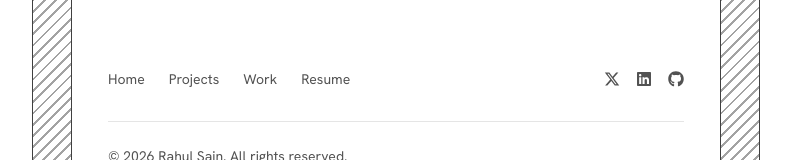
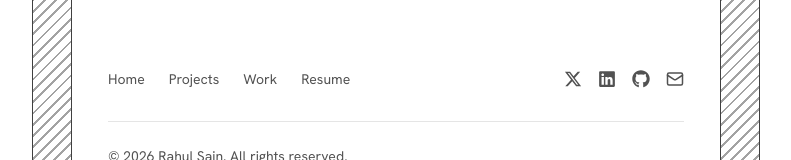
Before and after one commit to Anos714/Anos_Portfolio, a React (Vite) app in the folder portfolio/: page / in a window 1280 px wide. Shown: the part 948-1108 px from the top of the page, without its empty margins (244-1035 px from the left). Built offline with nearby package versions, Linux system fonts and the light colour scheme.

Commit message:
feat: update Footer component to include navigation and social links with improved accessibility

```diff
--- a/portfolio/src/components/footer/Footer.tsx
+++ b/portfolio/src/components/footer/Footer.tsx
@@ -1,72 +1,80 @@
 import { FaGithub, FaLinkedin } from "react-icons/fa";
 import { FaXTwitter } from "react-icons/fa6";
+import { LuMail } from "react-icons/lu";
+import { Link } from "react-router";
 
 const Footer = () => {
+  const navLinks = [
+    { label: "Home", href: "/" },
+    { label: "Projects", href: "/projects" },
+    { label: "Work", href: "/work" },
+    { label: "Resume", href: "/resume" },
+  ];
+
+  const socialLinks = [
+    {
+      label: "X",
+      href: "https://x.com/RahulSain714",
+      icon: <FaXTwitter />,
+    },
+    {
+      label: "LinkedIn",
+      href: "https://www.linkedin.com/in/rahulxcode/",
+      icon: <FaLinkedin />,
+    },
+    {
+      label: "GitHub",
+      href: "https://github.com/Anos714",
+      icon: <FaGithub />,
+    },
+    {
+      label: "Email",
+      href: "mailto:sainrahul374@gmail.com",
+      icon: <LuMail />,
+    },
+  ];
+
   return (
     <footer className="mt-24 w-full">
       <div className="mx-auto max-w-5xl px-4">
-        {/* TOP LINKS */}
+        {/* TOP */}
         <div className="flex flex-col gap-6 sm:flex-row sm:items-center sm:justify-between">
-          {/* NAV LINKS */}
+          {/* NAV LINKS (internal) */}
           <div className="flex gap-6 text-sm text-neutral-600 dark:text-neutral-400">
-            <a
-              href="/"
-              className="hover:text-neutral-900 dark:hover:text-neutral-100"
-            >
-              Home
-            </a>
-            <a
-              href="/projects"
-              className="hover:text-neutral-900 dark:hover:text-neutral-100"
-            >
-              Projects
-            </a>
-            <a
-              href="/experience"
-              className="hover:text-neutral-900 dark:hover:text-neutral-100"
-            >
-              Work
-            </a>
-            <a
-              href="/resume"
-              className="hover:text-neutral-900 dark:hover:text-neutral-100"
-            >
-              Resume
-            </a>
+            {navLinks.map((link) => (
+              <Link
+                key={link.label}
+                to={link.href}
+                className="transition hover:text-neutral-900 dark:hover:text-neutral-100"
+              >
+                {link.label}
+              </Link>
+            ))}
           </div>
 
-          {/* SOCIAL LINKS */}
+          {/* SOCIAL LINKS (external) */}
           <div className="flex items-center gap-4 text-neutral-600 dark:text-neutral-400">
-            <a
-              href="#"
-              target="_blank"
-              className="hover:text-neutral-900 dark:hover:text-neutral-100"
-            >
-              <FaXTwitter />
-            </a>
-            <a
-              href="#"
-              target="_blank"
-              className="hover:text-neutral-900 dark:hover:text-neutral-100"
-            >
-              <FaLinkedin />
-            </a>
-            <a
-              href="#"
-              target="_blank"
-              className="hover:text-neutral-900 dark:hover:text-neutral-100"
-            >
-              <FaGithub />
-            </a>
+            {socialLinks.map((item) => (
+              <a
+                key={item.label}
+                href={item.href}
+                target="_blank"
+                rel="noreferrer"
+                className="text-lg transition hover:text-neutral-900 dark:hover:text-neutral-100"
+                aria-label={item.label}
+              >
+                {item.icon}
+              </a>
+            ))}
           </div>
         </div>
 
         {/* DIVIDER */}
         <div className="mt-8 border-t border-neutral-200 dark:border-neutral-800" />
 
-        {/* BOTTOM TEXT */}
+        {/* BOTTOM */}
         <div className="mt-6 text-sm text-neutral-600 dark:text-neutral-400">
-          {`© ${new Date().getFullYear()} Rahul Sain. All rights reserved.`}
+          © {new Date().getFullYear()} Rahul Sain. All rights reserved.
         </div>
       </div>
     </footer>
```
